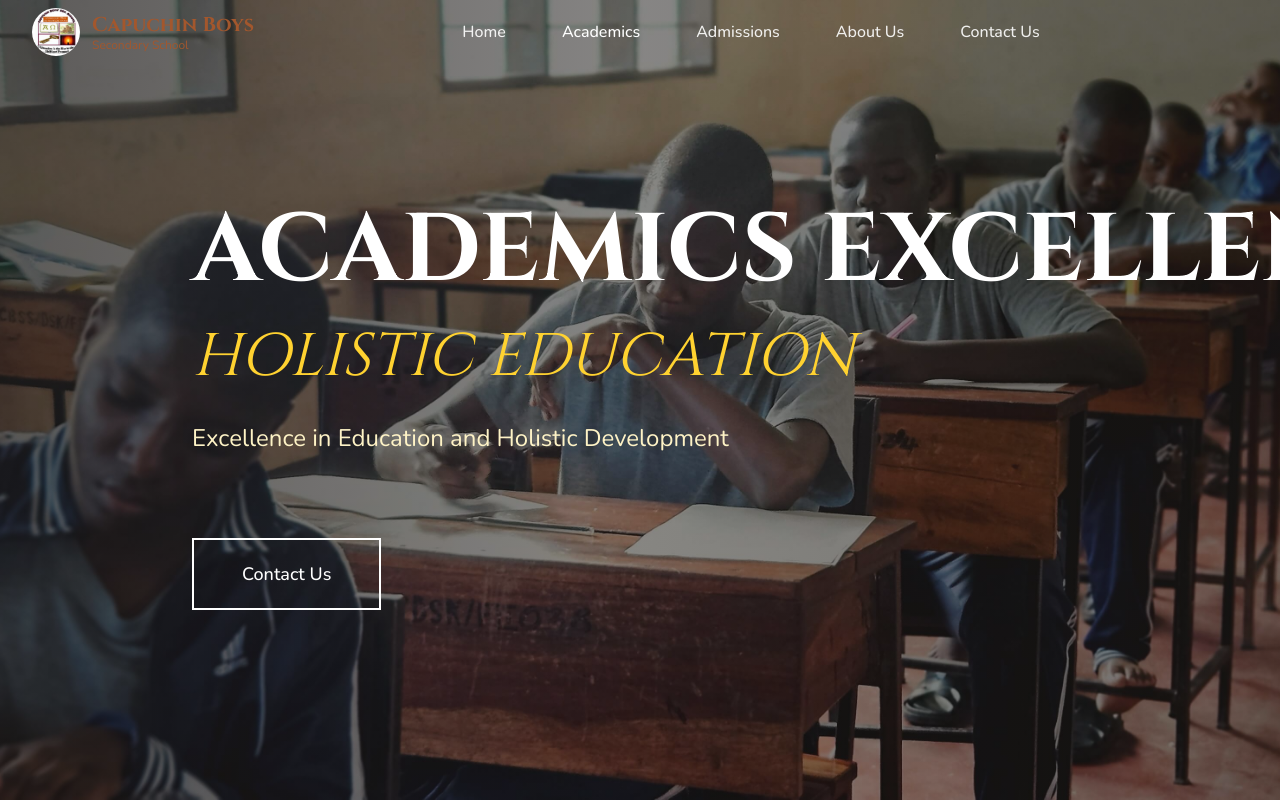
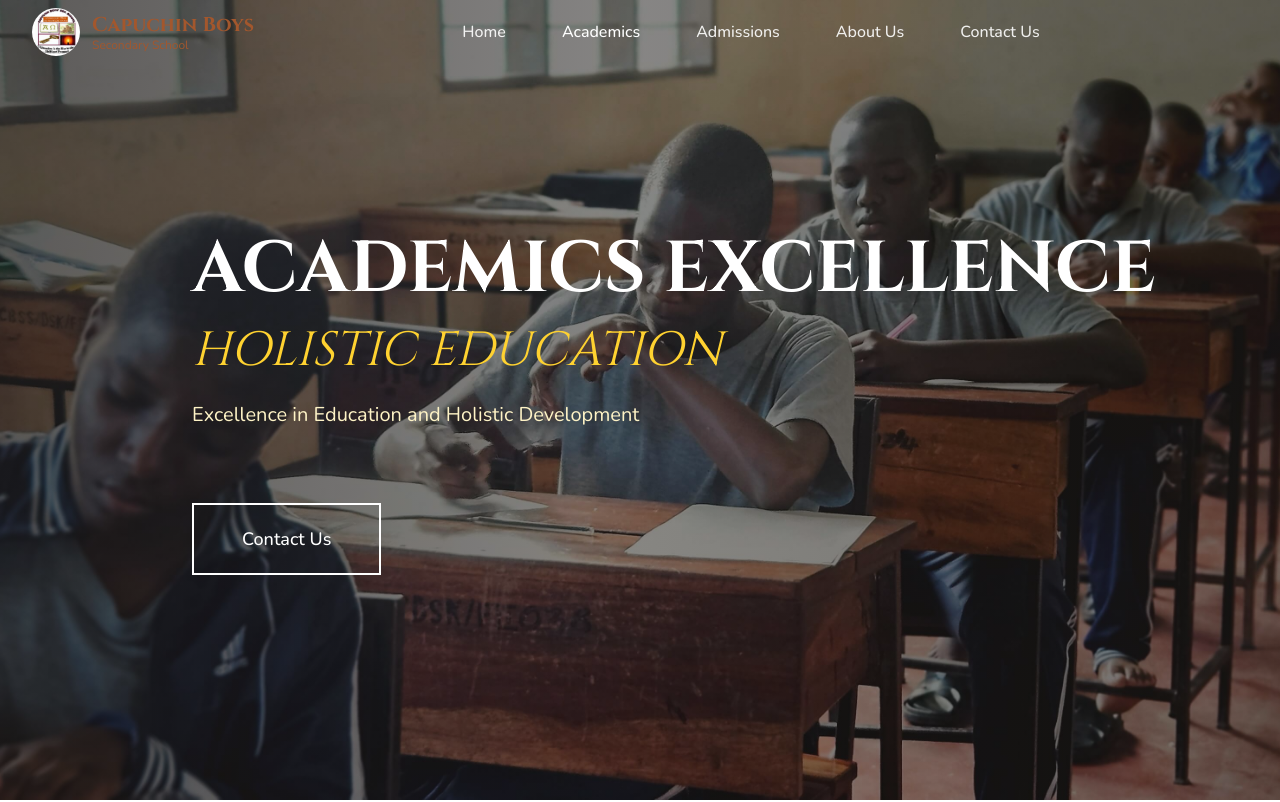
Before and after one commit to torie28/capuchinboys, a React (Vite) app: page /academics in a window 1280 px wide. Shown: the top 802 px of the page. Built offline with nearby package versions, Linux system fonts and the light colour scheme.

Commit message:
modifying the about,academic page

```diff
--- a/src/pages/about/About.jsx
+++ b/src/pages/about/About.jsx
@@ -164,13 +164,13 @@ const AboutSection = () => {
         <div className="relative z-10 h-full flex items-center">
           <div className="max-w-7xl mx-auto px-8 lg:px-12 w-full">
             <div className="max-w-4xl">
-              <h1 className="text-4xl sm:text-5xl md:text-6xl lg:text-8xl font-cinzel font-bold text-white mb-6 md:mb-8 leading-tight">
+              <h1 className="text-3xl sm:text-4xl md:text-5xl lg:text-6xl font-cinzel font-bold text-white mb-4 md:mb-6 leading-tight">
                 {HERO_CONTENT.title}
-                <span className="block text-amber-300 text-2xl sm:text-3xl md:text-4xl lg:text-6xl mt-2 sm:mt-3 md:mt-4 font-light italic">
+                <span className="block text-amber-300 text-xl sm:text-2xl md:text-3xl lg:text-4xl mt-2 sm:mt-2 md:mt-3 font-light italic">
                   {HERO_CONTENT.subtitle}
                 </span>
               </h1>
-              <p className="text-lg sm:text-xl md:text-2xl text-amber-100 mb-8 md:mb-12 max-w-3xl leading-relaxed font-nunito font-light">
+              <p className="text-base sm:text-lg text-amber-100 mb-6 md:mb-10 max-w-3xl leading-relaxed font-nunito font-light">
                 {HERO_CONTENT.description}
               </p>
               <div className="flex flex-wrap gap-6">
--- a/src/pages/academics/Academics.jsx
+++ b/src/pages/academics/Academics.jsx
@@ -120,14 +120,14 @@ const CapuchinSchoolPage = () => {
           <div className="transform transition-all duration-1000 max-w-4xl">
             {/* Main Heading */}
             <motion.h1
-              className="text-5xl sm:text-6xl md:text-8xl font-cinzel font-bold text-white mb-6 md:mb-8 leading-tight"
+              className="text-4xl sm:text-5xl md:text-6xl lg:text-7xl font-cinzel font-bold text-white mb-4 md:mb-6 leading-tight"
               initial={{ opacity: 0, y: 20 }}
               animate={{ opacity: 1, y: 0 }}
               transition={{ duration: 0.8, delay: 0.2 }}
             >
               <span className="lg:whitespace-nowrap">ACADEMICS EXCELLENCE</span>
               <motion.span
-                className="block text-amber-300 text-3xl sm:text-4xl md:text-6xl mt-3 md:mt-4 font-light italic"
+                className="block text-amber-300 text-2xl sm:text-3xl md:text-4xl lg:text-5xl mt-2 md:mt-3 font-light italic"
                 initial={{ opacity: 0, y: 20 }}
                 animate={{ opacity: 1, y: 0 }}
                 transition={{ duration: 0.8, delay: 0.3 }}
@@ -138,7 +138,7 @@ const CapuchinSchoolPage = () => {
 
             {/* Description */}
             <motion.p
-              className="text-xl sm:text-2xl text-amber-100 mb-8 md:mb-12 max-w-3xl leading-relaxed font-nunito font-light"
+              className="text-lg sm:text-xl text-amber-100 mb-8 md:mb-10 max-w-3xl leading-relaxed font-nunito font-light"
               initial={{ opacity: 0, y: 20 }}
               animate={{ opacity: 1, y: 0 }}
               transition={{ duration: 0.8, delay: 0.4 }}
```
